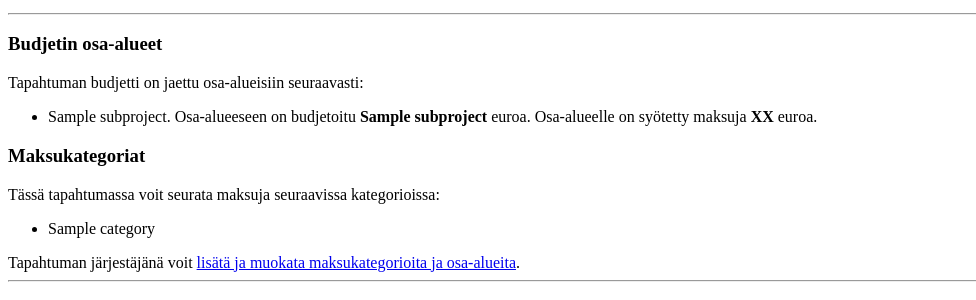
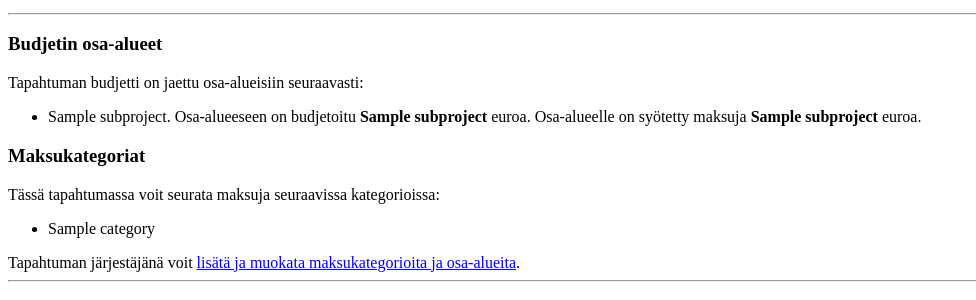
Before and after one commit to sallasal/Tapahtumabudjetti, a Flask app: template templates/project.html in a window 1280 px wide. Shown: the part 220-520 px from the top of the page, without its empty margins (0-976 px from the left). Run offline with Flask 2, Linux system fonts and the light colour scheme; the template is opened without the code that fills it: most values are stand-ins (such as "Sample title", 1, 10 or a date in 2020).

Commit message:
Add sum information in subprojects list

```diff
--- a/routes.py
+++ b/routes.py
@@ -23,6 +23,7 @@ def project(id):
     user_payment_list = payments.list_user_payments(id)
     grandtotal = subprojects.get_grandtotal(id)
     payment_grandtotal = payments.get_payment_grandtotal(id)
+    print(subproject_list)
     return render_template("project.html", project_information = project_information, user_information = user_information, subproject_list = subproject_list, category_list = category_list, other_payment_list = other_payment_list, user_payment_list = user_payment_list, grandtotal = grandtotal, payment_grandtotal = payment_grandtotal)
 
 @app.route("/createproject", methods=["GET","POST"])
--- a/subprojects.py
+++ b/subprojects.py
@@ -1,8 +1,11 @@
+#    sql = "SELECT id, name, total FROM subprojects WHERE project=:project_id ORDER BY name ASC"
+
+
 from db import db
 
 # Osaprojekteja koskevat SQL:t
 def list_subprojects(project_id):
-    sql = "SELECT id, name, total FROM subprojects WHERE project=:project_id ORDER BY name ASC"
+    sql = "SELECT s.id, s.name, s.total, SUM(p.total) FROM payments p LEFT JOIN subprojects s ON p.subproject=s.id WHERE s.project=:project_id GROUP BY s.id, s.name, s.total"
     result = db.session.execute(sql, {"project_id":project_id})
     subproject_list = result.fetchall()
     return subproject_list
--- a/templates/project.html
+++ b/templates/project.html
@@ -12,7 +12,7 @@
 <ul>
   {% for subproject in subproject_list %}
     <li>{{ subproject[1] }}. Osa-alueeseen on  budjetoitu <strong>{{ subproject[2] }}</strong> euroa.
-        Osa-alueelle on syötetty maksuja <strong>XX</strong> euroa.</li>
+        Osa-alueelle on syötetty maksuja <strong>{{ subproject[3] }}</strong> euroa.</li>
   {% endfor %}
 </ul>
 
```
